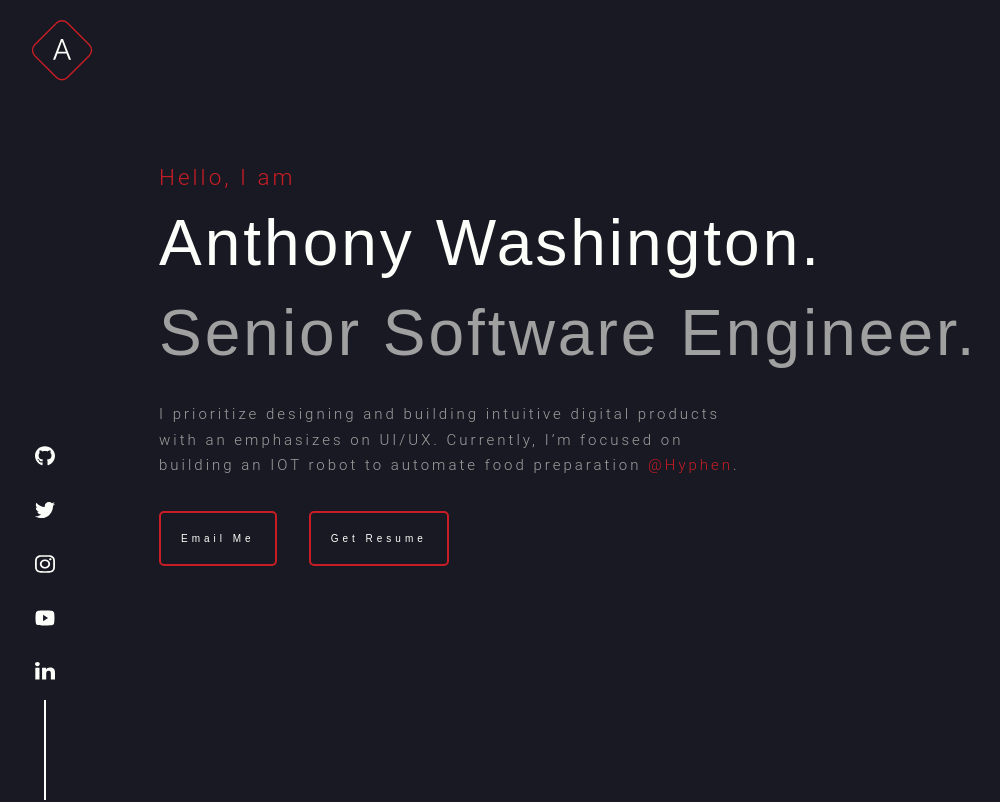
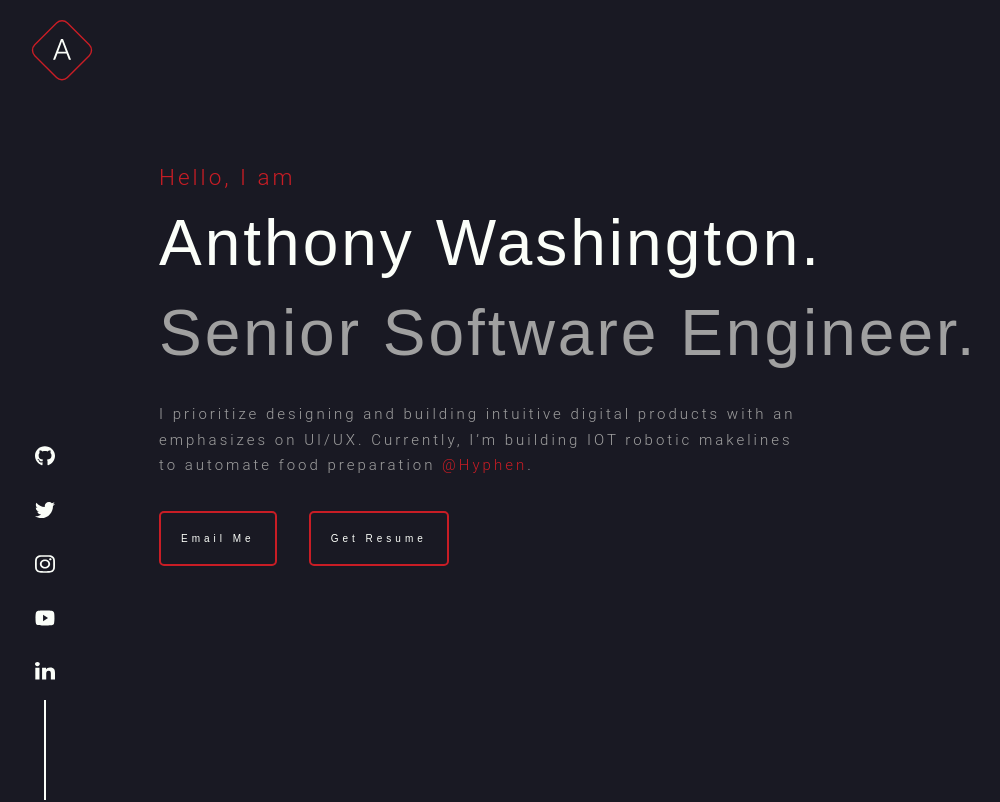
Before and after one commit to antwash/antdwash.com, a Next.js app: page / in a window 1280 px wide. Shown: the top 802 px of the page, without its empty margins (5-1005 px from the left). Built offline with nearby package versions, Linux system fonts and the light colour scheme; a web font is replaced by a local one.

Commit message:
components home: Reword mission and set section maxWidth

```diff
--- a/components/sections/home.tsx
+++ b/components/sections/home.tsx
@@ -11,7 +11,7 @@ export const Home = () => {
       marginBottom: theme.spacing.md,
     },
     mission: {
-      maxWidth: "60rem",
+      maxWidth: "65rem",
       marginTop: theme.spacing.lg,
     },
     actions: {
@@ -44,7 +44,7 @@ export const Home = () => {
         className={classes.mission}
       >
         I prioritize designing and building intuitive digital products with an
-        emphasizes on UI/UX. Currently, I’m focused on building an IOT robot to
+        emphasizes on UI/UX. Currently, I’m building IOT robotic makelines to
         automate food preparation
         <Hyperlink url="https://usehyphen.com/" title=" @Hyphen" />.
       </Text>
```
